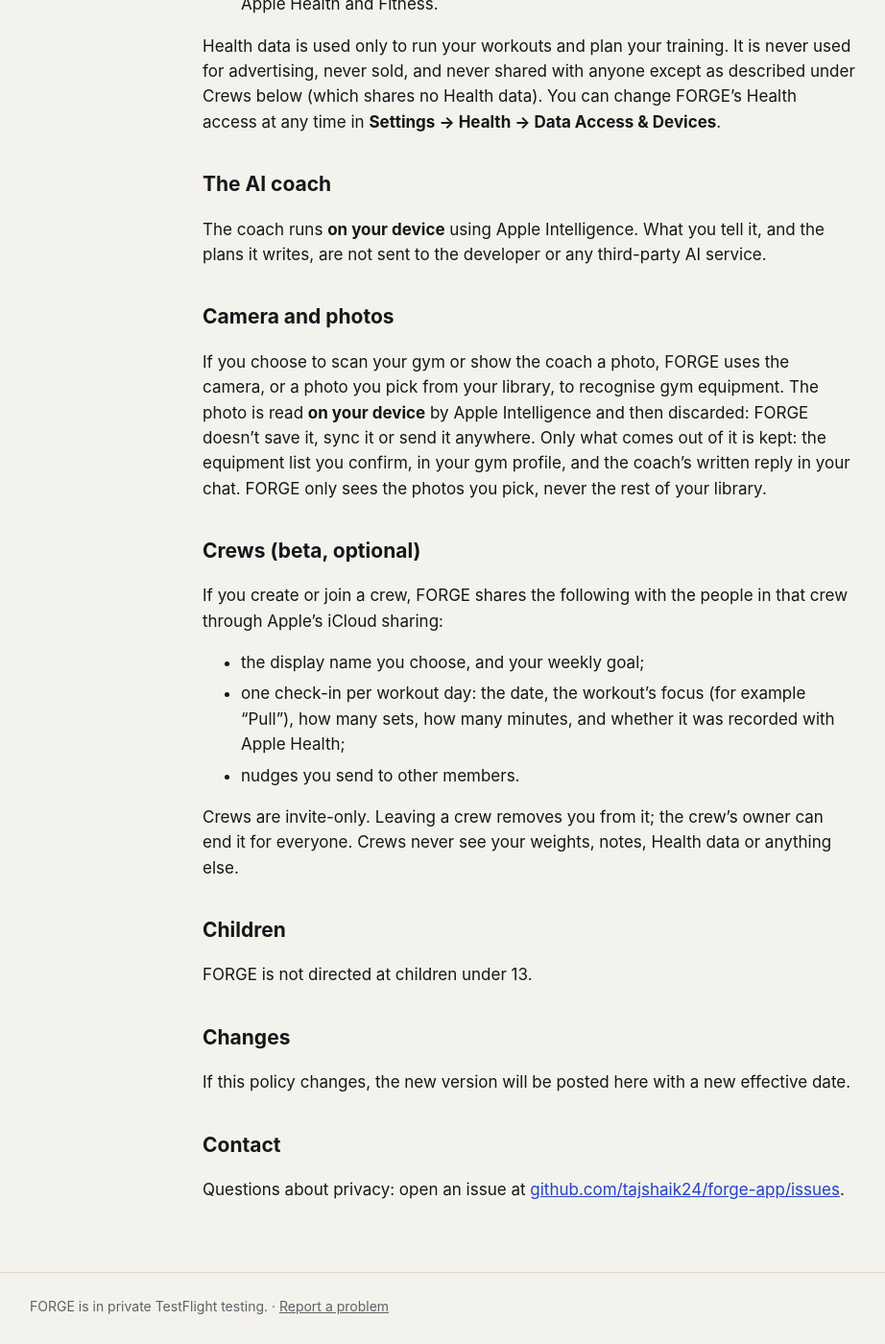
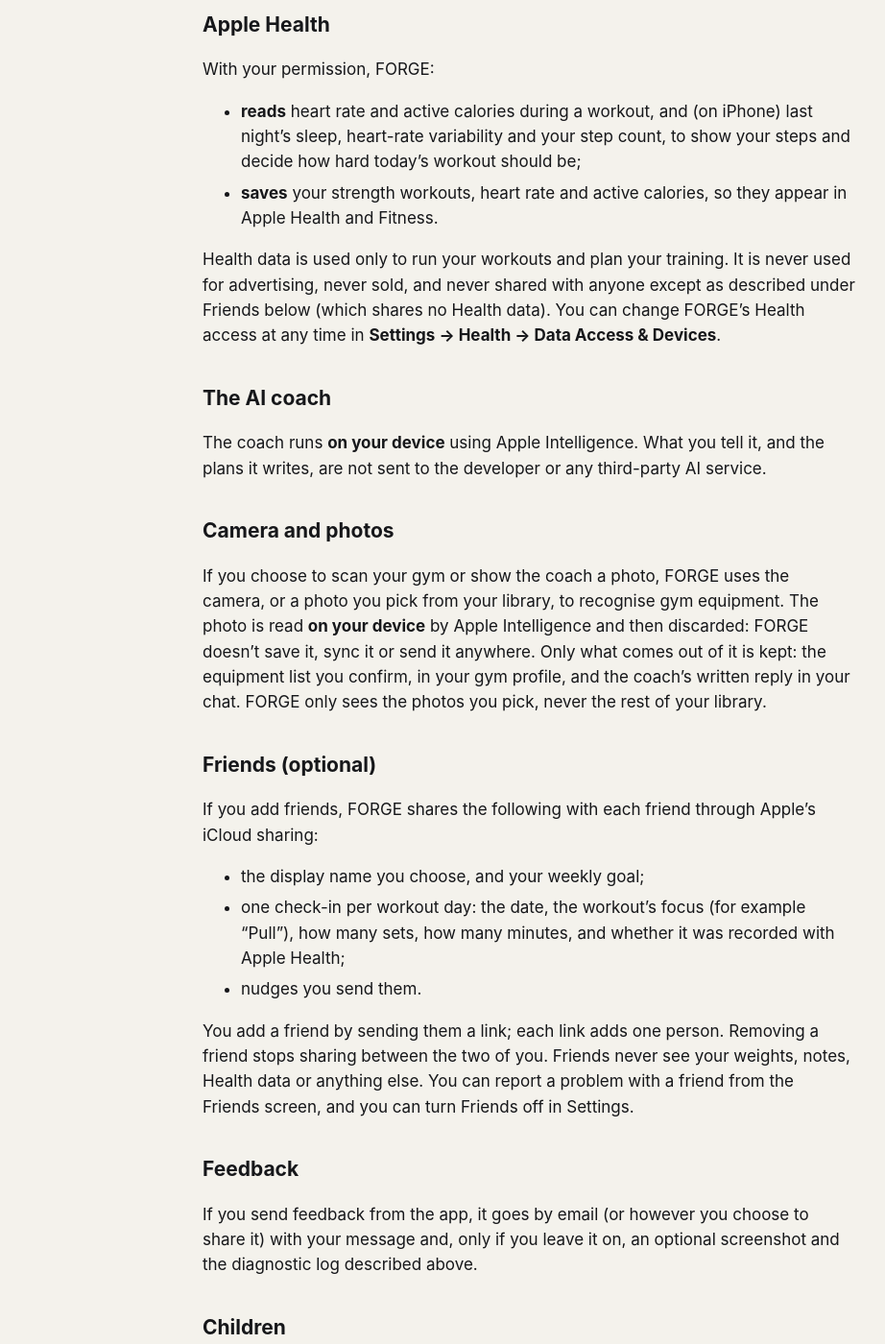
Before and after one commit to tajshaik24/forge-app, a Jekyll site: the page built from privacy.md, in a window 1280 px wide and 1400 px high, scrolled down 778 px. Shown: the whole window at 96% size, without its empty margins (89-1011 px from the left). Built offline with Jekyll 4.4.1, drawn with Linux system fonts in a browser that asks for light colours; some of the changed text lies outside the part shown.

Commit message:
Friends replaces Crews; heart rate and calories stay on device; diagnostics and feedback in the privacy policy
Co-Authored-By: Claude Opus 5.5 <noreply@anthropic.com>
Claude-Session: https://claude.ai/code/session_01Gm3xDY1QoQ88dSKn1ocNni

```diff
--- a/index.html
+++ b/index.html
@@ -37,7 +37,7 @@ h2.section { text-align: center; font-size: 28px; margin: 72px 0 0; letter-spaci
 </section>
 
 <div class="strip" aria-label="Screenshots">
-{% assign shots = "today:Today's pick,coach:Coach chat,plan:Adapted plan,active-set:Logging a set,summary:Workout summary,history:Progress,week:Your week,form-guide:Form guides,crew:Crews" | split: "," %}
+{% assign shots = "today:Today's pick,coach:Coach chat,plan:Adapted plan,active-set:Logging a set,summary:Workout summary,history:Progress,week:Your week,form-guide:Form guides" | split: "," %}
 {% for s in shots %}{% assign kv = s | split: ":" %}
   <figure class="phone">
     <div class="frame"><picture>
@@ -61,7 +61,7 @@ h2.section { text-align: center; font-size: 28px; margin: 72px 0 0; letter-spaci
     <div class="card"><h3>Scan your gym</h3><p>Snap a few photos and the coach lists the equipment it sees, for you to confirm. Photos never leave your iPhone.</p></div>
     <div class="card"><h3>Form guides</h3><p>A page for every exercise, plus a warm-up and cool-down built into each workout.</p></div>
     <div class="card"><h3>Apple Watch and Health</h3><p>Log sets on your wrist, see the rest timer on the Lock Screen, and find every workout in Fitness.</p></div>
-    <div class="card"><h3>Crews (beta)</h3><p>Weekly streaks with friends over iCloud sharing. Crews only see check-ins.</p></div>
+    <div class="card"><h3>Friends</h3><p>Add friends with a link and keep a weekly streak together over iCloud sharing. Friends only see check-ins.</p></div>
     <div class="card"><h3>Private by design</h3><p>No account, no server, no ads, no tracking. <a href="{{ '/privacy' | relative_url }}">Privacy policy</a></p></div>
   </div>
 </section>
--- a/privacy.md
+++ b/privacy.md
@@ -5,13 +5,15 @@ title: Privacy Policy
 
 # FORGE Privacy Policy
 
-_Effective November 11, 2026_
+_Effective November 20, 2026_
 
 FORGE is a strength-training app for iPhone and Apple Watch. It has no account, no FORGE server, no ads, no analytics and no tracking. The developer does not collect, see or sell any of your data.
 
 ## What FORGE stores, and where
 
 - **Workouts and plans.** The sets you log, your plans, gym profiles, notes to the coach and settings are stored on your devices. If iCloud is on, they sync through **your own private iCloud account** so your iPhone, iPad and Apple Watch stay in step. Apple stores that data; the developer can't access it.
+- **Heart rate and calories stay on your device.** A workout's heart rate and active calories are kept on the device that recorded them and are never synced to iCloud. Your other devices read them back from Apple Health when they show that workout.
+- **Diagnostics.** FORGE keeps a short log of recent app events (for example "workout saved" or "Watch disconnected") on your device to help fix problems. It never leaves your device unless you choose to attach it when you send feedback, and you can see what's included first.
 - **Widgets.** Today's plan and your week streak are saved in a container shared only between FORGE and its widgets on the same device.
 
 ## Apple Health
@@ -21,7 +23,7 @@ With your permission, FORGE:
 - **reads** heart rate and active calories during a workout, and (on iPhone) last night's sleep, heart-rate variability and your step count, to show your steps and decide how hard today's workout should be;
 - **saves** your strength workouts, heart rate and active calories, so they appear in Apple Health and Fitness.
 
-Health data is used only to run your workouts and plan your training. It is never used for advertising, never sold, and never shared with anyone except as described under Crews below (which shares no Health data). You can change FORGE's Health access at any time in **Settings → Health → Data Access & Devices**.
+Health data is used only to run your workouts and plan your training. It is never used for advertising, never sold, and never shared with anyone except as described under Friends below (which shares no Health data). You can change FORGE's Health access at any time in **Settings → Health → Data Access & Devices**.
 
 ## The AI coach
 
@@ -31,15 +33,19 @@ The coach runs **on your device** using Apple Intelligence. What you tell it, an
 
 If you choose to scan your gym or show the coach a photo, FORGE uses the camera, or a photo you pick from your library, to recognise gym equipment. The photo is read **on your device** by Apple Intelligence and then discarded: FORGE doesn't save it, sync it or send it anywhere. Only what comes out of it is kept: the equipment list you confirm, in your gym profile, and the coach's written reply in your chat. FORGE only sees the photos you pick, never the rest of your library.
 
-## Crews (beta, optional)
+## Friends (optional)
 
-If you create or join a crew, FORGE shares the following with the people in that crew through Apple's iCloud sharing:
+If you add friends, FORGE shares the following with each friend through Apple's iCloud sharing:
 
 - the display name you choose, and your weekly goal;
 - one check-in per workout day: the date, the workout's focus (for example "Pull"), how many sets, how many minutes, and whether it was recorded with Apple Health;
-- nudges you send to other members.
+- nudges you send them.
 
-Crews are invite-only. Leaving a crew removes you from it; the crew's owner can end it for everyone. Crews never see your weights, notes, Health data or anything else.
+You add a friend by sending them a link; each link adds one person. Removing a friend stops sharing between the two of you. Friends never see your weights, notes, Health data or anything else. You can report a problem with a friend from the Friends screen, and you can turn Friends off in Settings.
+
+## Feedback
+
+If you send feedback from the app, it goes by email (or however you choose to share it) with your message and, only if you leave it on, an optional screenshot and the diagnostic log described above.
 
 ## Children
 
```
Also changed, not shown: support.md (+2 -2 lines), README.md, images/crew-dark.png (deleted), images/crew.png (deleted).
